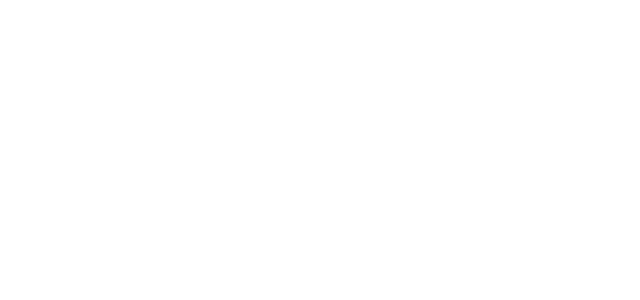
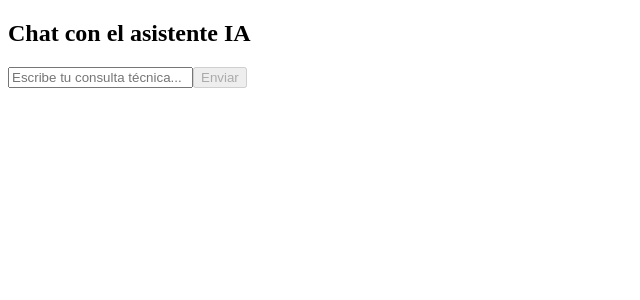
Before and after one commit to U23220925/docia-frontend, a Vue app: page /chat in a window 1280 px wide. Before the commit this address had no page. Shown: the top 300 px of the page, without its empty margins (0-640 px from the left). Built offline with nearby package versions, Linux system fonts and the light colour scheme.

Commit message:
feat: pantalla de chat conectada al endpoint /api/chat

```diff
--- a/src/router/index.js
+++ b/src/router/index.js
@@ -2,11 +2,13 @@ import { createRouter, createWebHistory } from 'vue-router';
 import Login from '../views/Login.vue';
 import GestionDocumental from '../views/GestionDocumental.vue';
 import Dashboard from '../views/Dashboard.vue';
+import Chat from '../views/Chat.vue';
 
 const routes = [
   { path: '/', component: Login },
   { path: '/documentos', component: GestionDocumental },
   { path: '/dashboard', component: Dashboard },
+  { path: '/chat', component: Chat },
 ];
 
 export default createRouter({
--- /dev/null
+++ b/src/views/Chat.vue
@@ -0,0 +1,40 @@
+<template>
+  <div>
+    <h2>Chat con el asistente IA</h2>
+    <div v-for="(m, i) in mensajes" :key="i" :style="{ textAlign: m.rol === 'USUARIO' ? 'right' : 'left' }">
+      <p :style="{ background: m.corroborado === false ? '#fff3cd' : '#f1f1f1', display: 'inline-block', padding: '8px 12px', borderRadius: '8px' }">
+        {{ m.contenido }}
+      </p>
+      <div v-if="m.citas && m.citas.length" style="font-size: 0.85em; color: #555;">
+        Fuentes: {{ m.citas.join(' | ') }}
+      </div>
+    </div>
+    <input v-model="pregunta" placeholder="Escribe tu consulta técnica..." @keyup.enter="enviar" />
+    <button @click="enviar" :disabled="!pregunta">Enviar</button>
+  </div>
+</template>
+
+<script setup>
+import { ref } from 'vue';
+import { useRoute } from 'vue-router';
+import api from '../services/api';
+
+const route = useRoute();
+const idProyecto = route.query.idProyecto;
+const pregunta = ref('');
+const idConversacion = ref(null);
+const mensajes = ref([]);
+
+async function enviar() {
+  const texto = pregunta.value;
+  mensajes.value.push({ rol: 'USUARIO', contenido: texto });
+  pregunta.value = '';
+  try {
+    const { data } = await api.post('/chat', { idProyecto, idConversacion: idConversacion.value, pregunta: texto });
+    idConversacion.value = data.idConversacion;
+    mensajes.value.push({ rol: 'ASISTENTE', contenido: data.respuesta, corroborado: data.corroborado, citas: data.citas });
+  } catch (e) {
+    mensajes.value.push({ rol: 'ASISTENTE', contenido: 'Ocurrió un error al consultar.', corroborado: false });
+  }
+}
+</script>
--- a/src/views/Dashboard.vue
+++ b/src/views/Dashboard.vue
@@ -6,6 +6,7 @@
       <strong>{{ p.nombre }}</strong> ({{ p.codigo }})
       <p>Documentos: {{ conteos[p.id] ?? '...' }}</p>
       <router-link :to="`/documentos?idProyecto=${p.id}`">Ver documentos</router-link>
+      <router-link :to="`/chat?idProyecto=${p.id}`">Consultar</router-link>
     </div>
   </div>
 </template>
```
